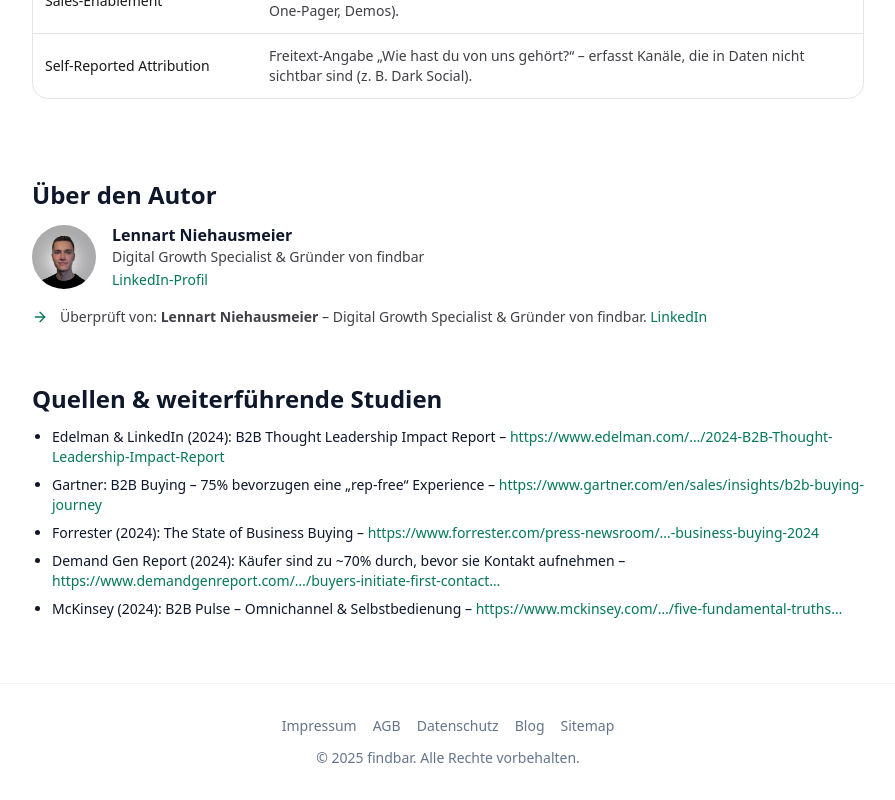
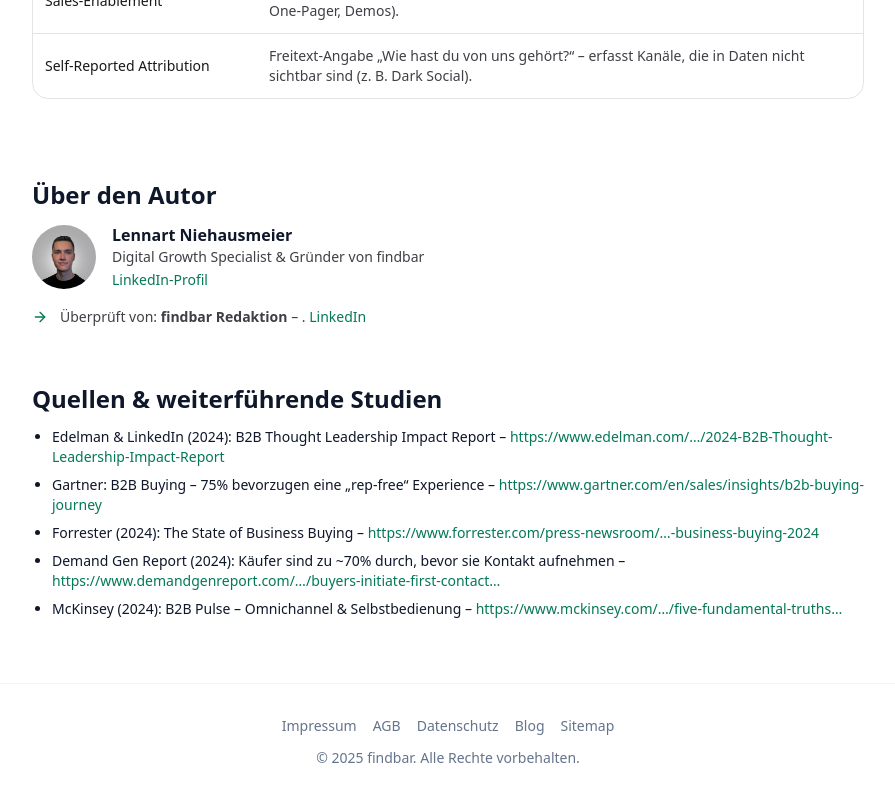
Before and after one commit to lennartnm/findbar_website, a Next.js app: page /blog/vom-klick-zur-chance-b2b-sales-pipeline in a window 1280 px wide. Shown: the part 6940-7740 px from the top of the page, without its empty margins (192-1087 px from the left). Built offline with nearby package versions, Linux system fonts and the light colour scheme.

Commit message:
Update page.tsx

```diff
--- a/src/app/blog/vom-klick-zur-chance-b2b-sales-pipeline/page.tsx
+++ b/src/app/blog/vom-klick-zur-chance-b2b-sales-pipeline/page.tsx
@@ -763,7 +763,7 @@ export default function Page() {
         <div className="mt-4 flex items-center gap-3">
           <ArrowRight className={`w-4 h-4 ${accent}`} aria-hidden="true" />
           <p className="text-sm text-zinc-700">
-            Überprüft von: <strong>{author.name}</strong> – {author.role}.{" "}
+            Überprüft von: <strong>findbar Redaktion</strong> – .{" "}
             <a href={author.linkedin} className={`hover:underline ${accent}`}>
               LinkedIn
             </a>
```
